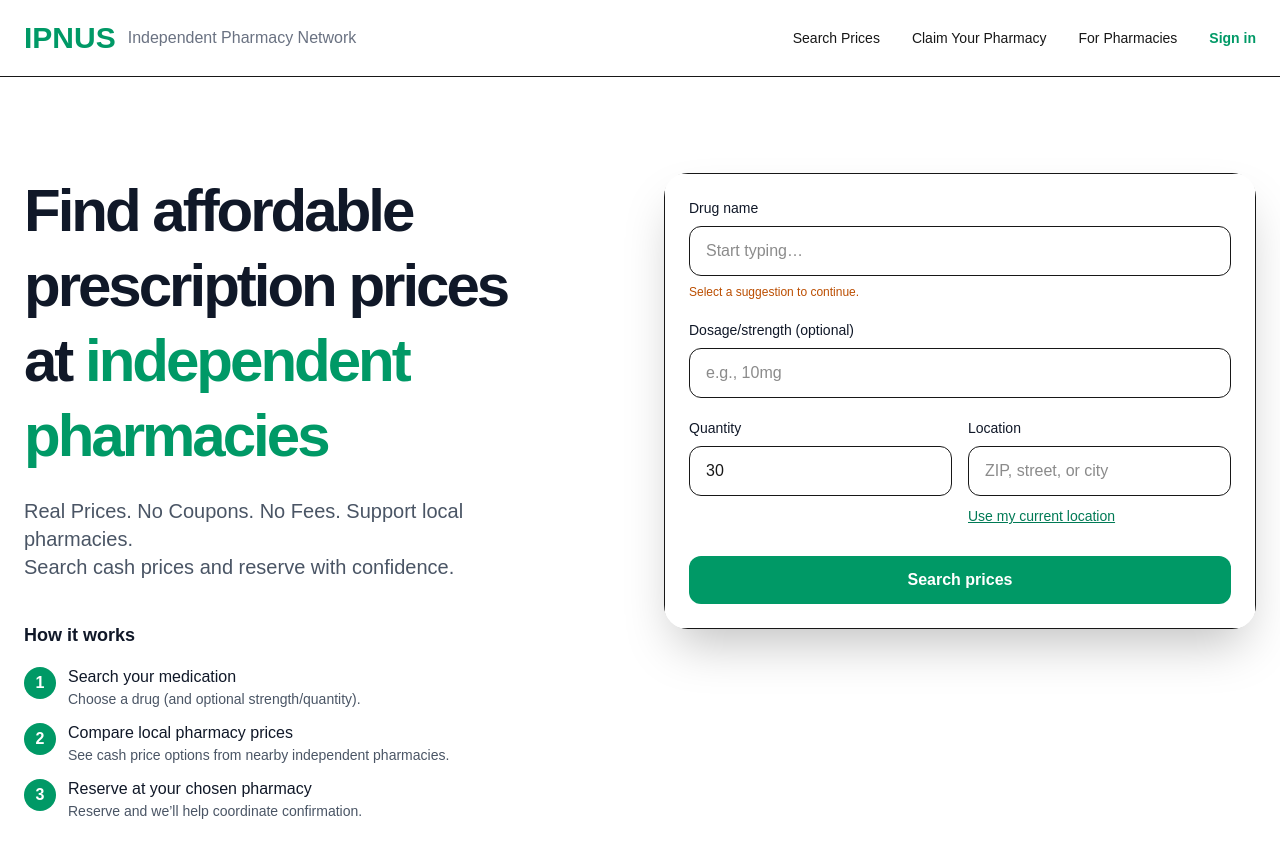
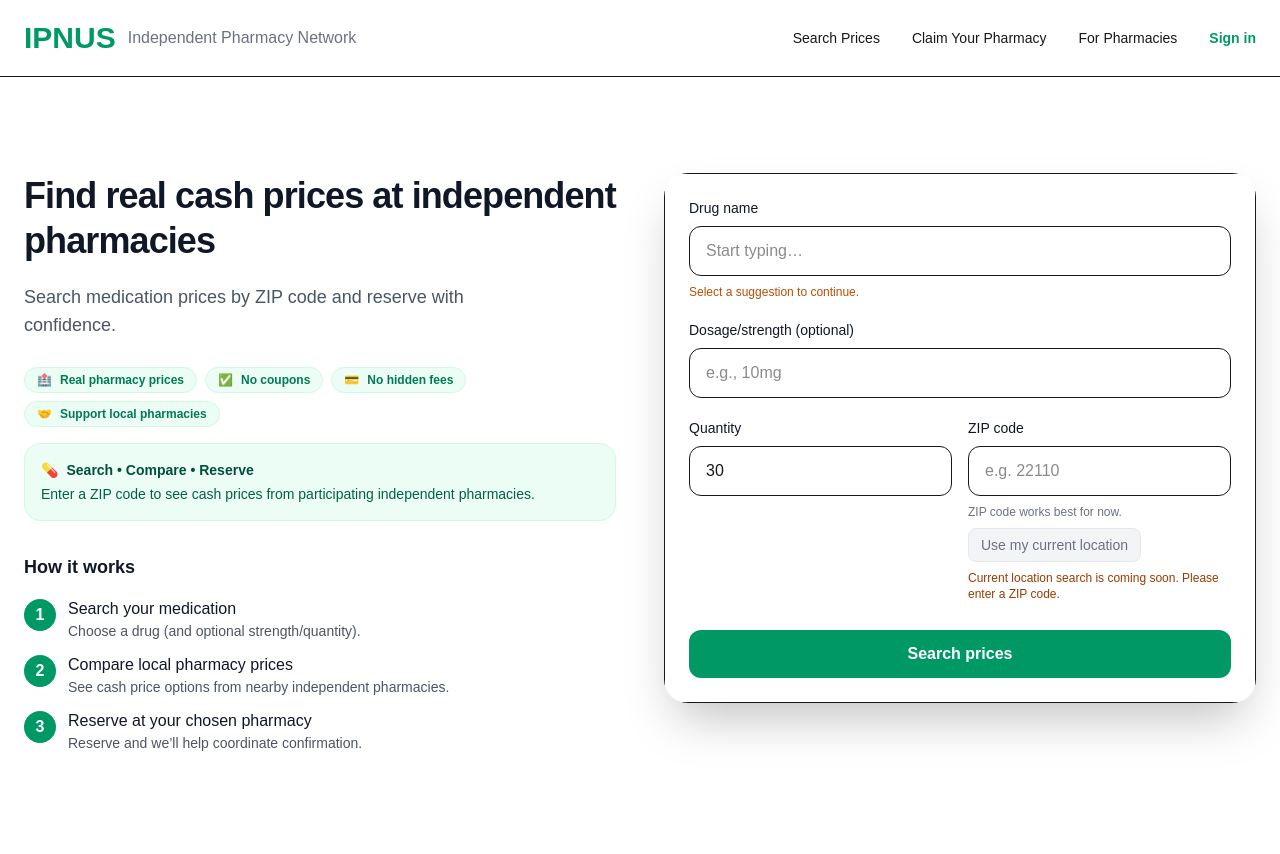
Before and after one commit to unikmo/squad22, a Next.js app: page / in a window 1280 px wide. Shown: the top 854 px of the page. After the commit the page ends 800 px from the top, so only its background shows below. Built offline with nearby package versions, Linux system fonts and the light colour scheme.

Commit message:
Improve IPNUS consumer search UX

```diff
--- a/app/page.tsx
+++ b/app/page.tsx
@@ -29,17 +29,38 @@
       <div className="max-w-7xl mx-auto px-6 pt-24 pb-10">
         <div className="grid md:grid-cols-2 gap-12 items-start">
           <div>
-            <h1 className="text-6xl font-bold tracking-tighter text-gray-900 leading-tight mb-6">
-              Find affordable prescription prices<br />
-              at <span className="text-emerald-600">independent pharmacies</span>
+            <h1 className="text-4xl font-bold tracking-tight text-gray-900 leading-tight mb-5">
+              Find real cash prices at independent pharmacies
             </h1>
-            <p className="text-xl text-gray-600 mb-8 max-w-lg">
-              Real Prices. No Coupons. No Fees. Support local pharmacies.
-              <br />
-              Search cash prices and reserve with confidence.
+            <p className="text-lg text-gray-600 mb-7 max-w-lg">
+              Search medication prices by ZIP code and reserve with confidence.
             </p>
 
-            <div className="mt-10">
+            <div className="mt-6">
+              <div className="flex flex-wrap gap-2 mb-4">
+                <div className="inline-flex items-center gap-2 rounded-full bg-emerald-50 text-emerald-700 px-3 py-1 text-xs font-semibold border border-emerald-100">
+                  <span aria-hidden>🏥</span> Real pharmacy prices
+                </div>
+                <div className="inline-flex items-center gap-2 rounded-full bg-emerald-50 text-emerald-700 px-3 py-1 text-xs font-semibold border border-emerald-100">
+                  <span aria-hidden>✅</span> No coupons
+                </div>
+                <div className="inline-flex items-center gap-2 rounded-full bg-emerald-50 text-emerald-700 px-3 py-1 text-xs font-semibold border border-emerald-100">
+                  <span aria-hidden>💳</span> No hidden fees
+                </div>
+                <div className="inline-flex items-center gap-2 rounded-full bg-emerald-50 text-emerald-700 px-3 py-1 text-xs font-semibold border border-emerald-100">
+                  <span aria-hidden>🤝</span> Support local pharmacies
+                </div>
+              </div>
+
+              <div className="relative rounded-2xl border border-emerald-100 bg-emerald-50 p-4 mb-6">
+                <div className="text-sm font-semibold text-emerald-900 flex items-center gap-2">
+                  <span aria-hidden>💊</span> Search • Compare • Reserve
+                </div>
+                <div className="text-sm text-emerald-800 mt-1">Enter a ZIP code to see cash prices from participating independent pharmacies.</div>
+              </div>
+            </div>
+
+            <div className="mt-8">
               <h2 className="text-lg font-semibold text-gray-900">How it works</h2>
               <ol className="mt-4 space-y-3">
                 <li className="flex gap-3">
--- a/app/results/page.tsx
+++ b/app/results/page.tsx
@@ -11,10 +11,12 @@
 export default async function ResultsPage({
   searchParams,
 }: {
-  searchParams: Record<string, string | string[] | undefined>;
+  searchParams: Promise<Record<string, string | string[] | undefined>>;
 }) {
+  const params = await searchParams;
+
   const sp = new URLSearchParams();
-  for (const [k, v] of Object.entries(searchParams)) {
+  for (const [k, v] of Object.entries(params)) {
     if (typeof v === "string") sp.set(k, v);
   }
 
--- a/app/search/search-form-client.tsx
+++ b/app/search/search-form-client.tsx
@@ -111,20 +111,29 @@
             />
           </div>
           <div>
-          <label className="block text-sm font-medium text-gray-900">Location</label>
+            <label className="block text-sm font-medium text-gray-900">ZIP code</label>
             <input
               value={zip}
               onChange={(e) => setZip(e.target.value)}
-            placeholder="ZIP, street, or city"
+              placeholder="e.g. 22110"
               className="mt-2 w-full rounded-xl border px-4 py-3 outline-none focus:ring-2 focus:ring-emerald-200"
+              inputMode="numeric"
+              autoComplete="postal-code"
             />
+            <div className="mt-2 text-xs text-gray-500">ZIP code works best for now.</div>
             <div className="mt-2">
               <button
                 type="button"
-              className="text-sm text-emerald-700 hover:text-emerald-800 underline"
+                onClick={() => {
+                  // No geolocation support in this MVP.
+                }}
+                className="text-sm text-gray-500 bg-gray-100 hover:bg-gray-200 border border-gray-200 px-3 py-1.5 rounded-lg"
+                aria-disabled="true"
+                title="Current location search is coming soon. Please enter a ZIP code."
               >
                 Use my current location
               </button>
+              <div className="mt-2 text-xs text-amber-800">Current location search is coming soon. Please enter a ZIP code.</div>
             </div>
           </div>
 
```
Lines whose indentation alone changed are shown as unchanged.
